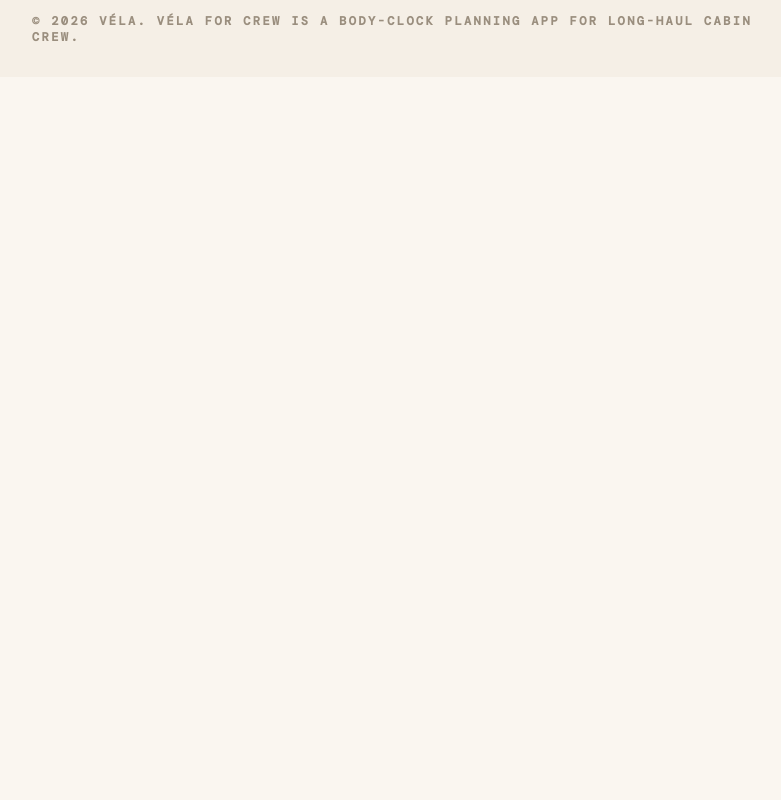
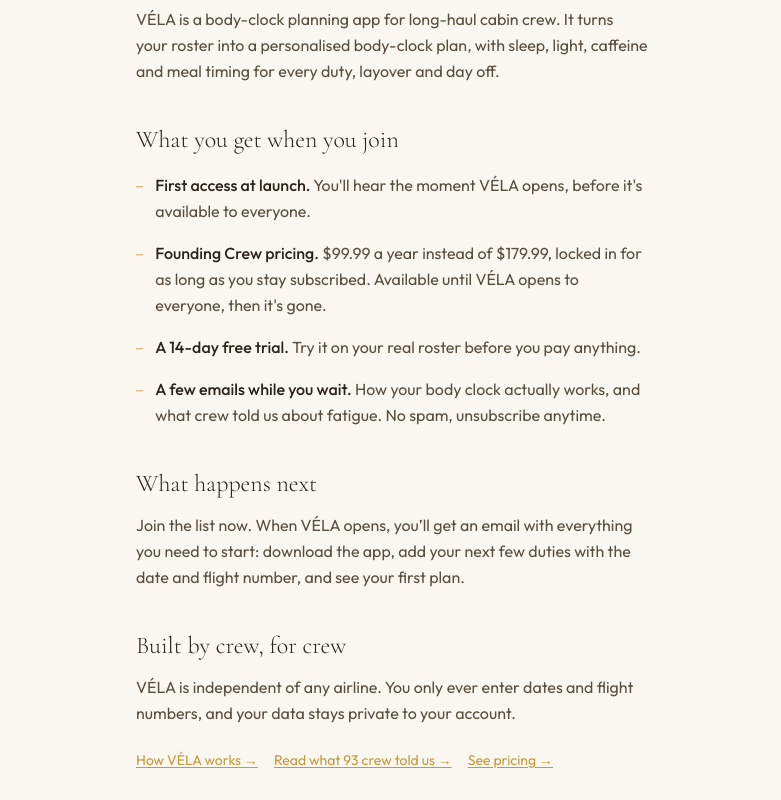
Before and after one commit to growthwise68/vela-website, a Next.js app: page /early-access in a window 1280 px wide. Shown: the part 1020-1820 px from the top of the page, without its empty margins (248-1029 px from the left). Before the commit the page ends 1097 px from the top, so only its background shows below. Built offline with nearby package versions, Linux system fonts and the light colour scheme; no server answers; a web font is replaced by a local one.

Commit message:
feat: canonical URLs for all pages + expanded early access page

```diff
--- a/src/app/early-access/EarlyAccessClient.tsx
+++ b/src/app/early-access/EarlyAccessClient.tsx
@@ -2,6 +2,7 @@
 
 import { useRouter } from "next/navigation";
 import { useState } from "react";
+import Link from "next/link";
 
 export default function EarlyAccessClient() {
   const router = useRouter();
@@ -146,6 +147,65 @@
           You are on the list — taking you home
         </p>
       )}
+
+      {/* Additional info sections */}
+      <div className="mt-16 space-y-10 border-t border-warmLine pt-12">
+        <section>
+          <h2 className="font-display text-2xl font-light text-ink mb-3">What is V&Eacute;LA?</h2>
+          <p className="font-sans text-base text-inkMid leading-relaxed">
+            V&Eacute;LA is a body-clock planning app for long-haul cabin crew. It turns your roster into a
+            personalised body-clock plan, with sleep, light, caffeine and meal timing for every duty,
+            layover and day off.
+          </p>
+        </section>
+
+        <section>
+          <h2 className="font-display text-2xl font-light text-ink mb-4">What you get when you join</h2>
+          <ul className="space-y-4">
+            {[
+              { label: "First access at launch.", body: "You'll hear the moment VÉLA opens, before it's available to everyone." },
+              { label: "Founding Crew pricing.", body: "$99.99 a year instead of $179.99, locked in for as long as you stay subscribed. Available until VÉLA opens to everyone, then it's gone." },
+              { label: "A 14-day free trial.", body: "Try it on your real roster before you pay anything." },
+              { label: "A few emails while you wait.", body: "How your body clock actually works, and what crew told us about fatigue. No spam, unsubscribe anytime." },
+            ].map(({ label, body }) => (
+              <li key={label} className="flex gap-3 items-baseline">
+                <span className="text-gold font-mono text-xs flex-shrink-0">—</span>
+                <span className="font-sans text-base text-inkMid leading-relaxed">
+                  <strong className="font-medium text-ink">{label}</strong>{" "}{body}
+                </span>
+              </li>
+            ))}
+          </ul>
+        </section>
+
+        <section>
+          <h2 className="font-display text-2xl font-light text-ink mb-3">What happens next</h2>
+          <p className="font-sans text-base text-inkMid leading-relaxed">
+            Join the list now. When V&Eacute;LA opens, you&rsquo;ll get an email with everything you need
+            to start: download the app, add your next few duties with the date and flight number, and
+            see your first plan.
+          </p>
+        </section>
+
+        <section>
+          <h2 className="font-display text-2xl font-light text-ink mb-3">Built by crew, for crew</h2>
+          <p className="font-sans text-base text-inkMid leading-relaxed mb-6">
+            V&Eacute;LA is independent of any airline. You only ever enter dates and flight numbers, and
+            your data stays private to your account.
+          </p>
+          <div className="flex flex-wrap gap-4 font-sans text-sm">
+            <Link href="/how-vela-works" className="text-gold underline underline-offset-2 hover:opacity-80 transition-opacity">
+              How V&Eacute;LA works &rarr;
+            </Link>
+            <Link href="/research/crew-fatigue-survey-2026" className="text-gold underline underline-offset-2 hover:opacity-80 transition-opacity">
+              Read what 93 crew told us &rarr;
+            </Link>
+            <Link href="/pricing" className="text-gold underline underline-offset-2 hover:opacity-80 transition-opacity">
+              See pricing &rarr;
+            </Link>
+          </div>
+        </section>
+      </div>
     </div>
   );
 }
--- a/src/app/privacy/page.tsx
+++ b/src/app/privacy/page.tsx
@@ -3,6 +3,7 @@
 export const metadata: Metadata = {
   title: "Privacy Policy",
   description: "How VÉLA handles information when you use our services.",
+  alternates: { canonical: "https://velaforcrew.com/privacy" },
 };
 
 export default function PrivacyPage() {
--- a/src/app/refund-policy/page.tsx
+++ b/src/app/refund-policy/page.tsx
@@ -3,6 +3,7 @@
 export const metadata: Metadata = {
   title: "Refund Policy",
   description: "How refunds work for VÉLA subscriptions.",
+  alternates: { canonical: "https://velaforcrew.com/refund-policy" },
 };
 
 export default function RefundPolicyPage() {
--- a/src/app/support/page.tsx
+++ b/src/app/support/page.tsx
@@ -4,6 +4,7 @@
   title: "Support",
   description:
     "Get help with VÉLA — contact, frequently asked questions, and how we handle your account and data.",
+  alternates: { canonical: "https://velaforcrew.com/support" },
 };
 
 const supportEmail = "founder@velaforcrew.com";
--- a/src/app/survey/layout.tsx
+++ b/src/app/survey/layout.tsx
@@ -3,6 +3,7 @@
 export const metadata: Metadata = {
   title: "Crew Body Clock Survey",
   description: "A 3-minute anonymous survey for long-haul cabin crew about sleep, fatigue and rosters. Your answers shape how VÉLA gets built.",
+  alternates: { canonical: "https://velaforcrew.com/survey" },
 };
 
 export default function SurveyLayout({ children }: { children: React.ReactNode }) {
--- a/src/app/terms/page.tsx
+++ b/src/app/terms/page.tsx
@@ -3,6 +3,7 @@
 export const metadata: Metadata = {
   title: "Terms of Service",
   description: "Terms governing use of the VÉLA website and app.",
+  alternates: { canonical: "https://velaforcrew.com/terms" },
 };
 
 export default function TermsPage() {
```
